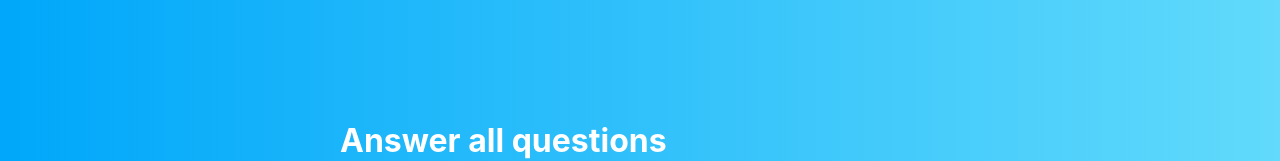
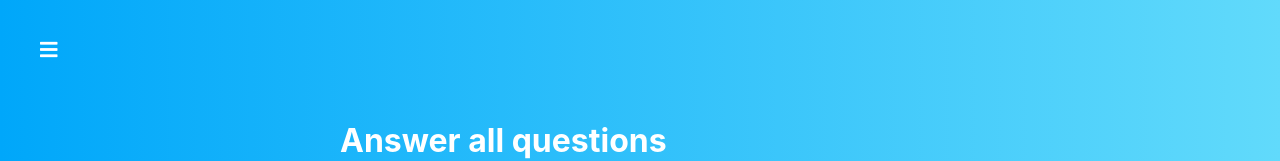
Before and after one commit to shumikhinigor/react, a React (Create React App) app: page / in a window 1280 px wide. Shown: the top 161 px of the page. Built offline with nearby package versions, Linux system fonts and the light colour scheme.

Commit message:
toggle menu button

```diff
--- /dev/null
+++ b/src/components/Navigation/MenuToggle/MenuToggle.js
@@ -0,0 +1,22 @@
+import { Component } from 'react'
+import classes from './MenuToggle.module.sass'
+
+class MenuToggle extends Component {
+	render() {
+		const iconClasses = [
+			'fa',
+			classes.MenuToggle
+		]
+		if (this.props.isOpen) iconClasses.push('fa-times', classes.open)
+		else iconClasses.push('fa-bars')
+
+		return (
+			<i
+				className={ iconClasses.join(' ') }
+				onClick={ this.props.onToggle }
+			/>
+		)
+	}
+}
+
+export default MenuToggle
--- /dev/null
+++ b/src/components/Navigation/MenuToggle/MenuToggle.module.sass
@@ -0,0 +1,13 @@
+.MenuToggle
+	position: fixed
+	top: 40px
+	left: 40px
+	font-size: 20px
+	cursor: pointer
+	color: #ffffff
+	transition: opacity, left .2s ease-in
+	z-index: 100
+	&:hover
+		opacity: .7
+	&.open
+		left: 320px
--- a/src/components/QuizActive/AnswersList/AnswerItem/AnswerItem.js
+++ b/src/components/QuizActive/AnswersList/AnswerItem/AnswerItem.js
@@ -3,12 +3,12 @@
 
 class AnswerItem extends Component {
 	render() {
-		const AnswerItemClasses = [ classes.AnswerItem ]
-		if (this.props.state) AnswerItemClasses.push(classes[this.props.state])
+		const answerItemClasses = [ classes.AnswerItem ]
+		if (this.props.state) answerItemClasses.push(classes[this.props.state])
 
 		return (
 			<li
-				className={ AnswerItemClasses.join(' ') }
+				className={ answerItemClasses.join(' ') }
 				onClick={ () => this.props.onClickAnswer(this.props.answer.id) }
 			>
 				{ this.props.answer.text }
--- a/src/components/QuizFinished/QuizFinished.js
+++ b/src/components/QuizFinished/QuizFinished.js
@@ -14,7 +14,7 @@
 				<ul>
 					{
 						this.props.quiz.map((quizItem, index) => {
-							const IconClasses = [
+							const iconClasses = [
 								'fa',
 								this.props.results[quizItem.id] === 'error' ? 'fa-times' : 'fa-check',
 								classes[this.props.results[quizItem.id]]
@@ -23,7 +23,7 @@
 								<li key={ quizItem.id }>
 									<strong>{ index + 1 }</strong>. &nbsp;
 									{ quizItem.question }
-									<i className={ IconClasses.join(' ') } />
+									<i className={ iconClasses.join(' ') } />
 								</li>
 							)
 						})
--- a/src/components/UI/Button/Button.js
+++ b/src/components/UI/Button/Button.js
@@ -3,14 +3,14 @@
 
 class Button extends Component {
 	render() {
-		const ButtonClasses = [
+		const buttonClasses = [
 			classes.Button,
 			classes[this.props.type]
 		]
 		return (
 			<button
 				onClick={ this.props.onClick }
-				className={ ButtonClasses.join(' ') }
+				className={ buttonClasses.join(' ') }
 				disabled={ this.props.disabled }
 			>
 				{ this.props.children }
--- a/src/hoc/Layout/Layout.js
+++ b/src/hoc/Layout/Layout.js
@@ -1,10 +1,28 @@
 import { Component } from 'react'
 import classes from './Layout.module.sass'
+import MenuToggle from '../../components/Navigation/MenuToggle/MenuToggle'
 
 class Layout extends Component {
+	constructor(props) {
+		super(props)
+		this.state = {
+			isOpenMenu: false
+		}
+	}
+
+	onToggleMenuHandler = () => {
+		this.setState({
+			isOpenMenu: !this.state.isOpenMenu
+		})
+	}
+
 	render() {
 		return (
 			<div className={ classes.Layout }>
+				<MenuToggle
+					onToggle={ this.onToggleMenuHandler }
+					isOpen={ this.state.isOpenMenu }
+				/>
 				<main>
 					{ this.props.children }
 				</main>
```
